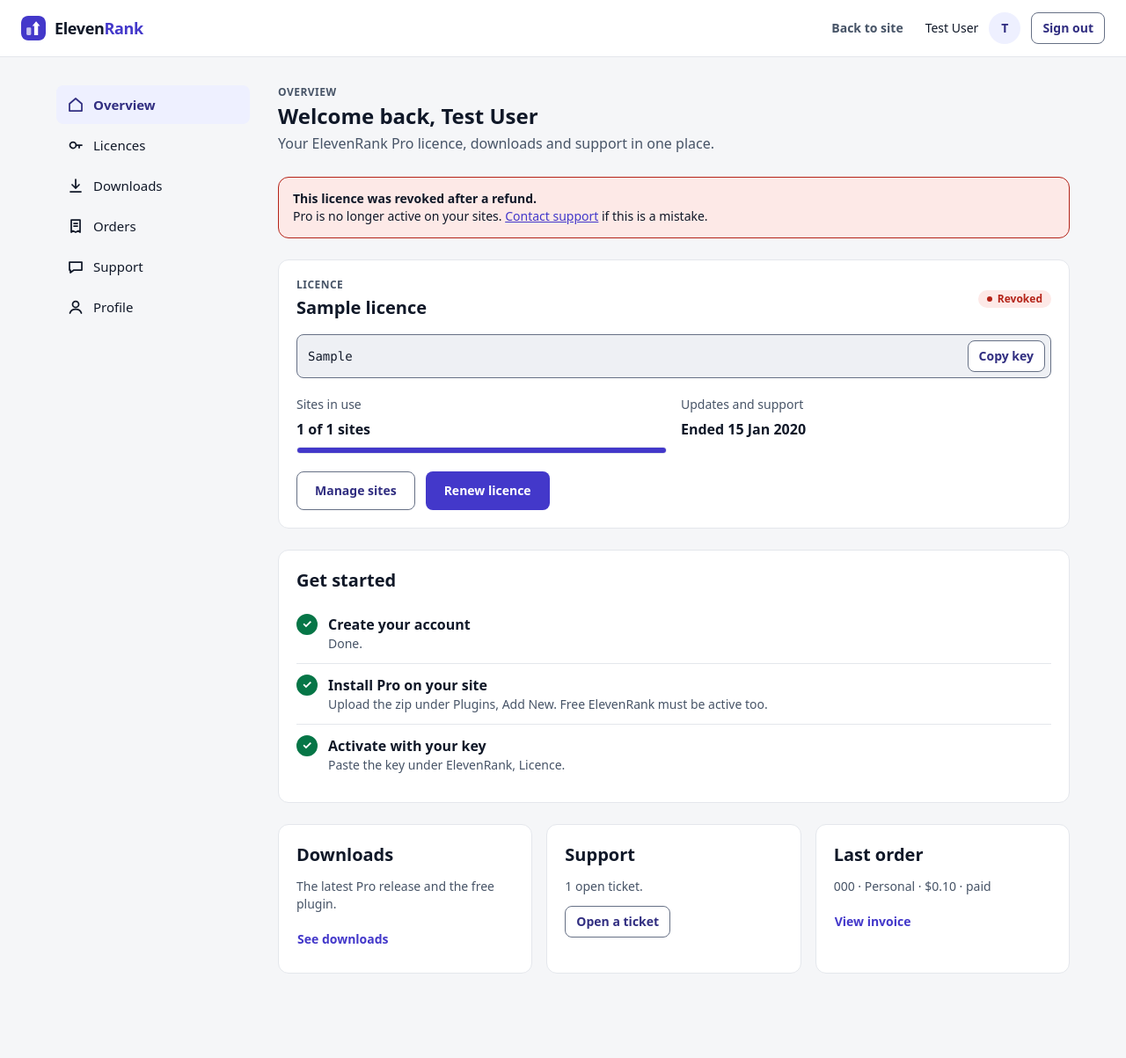
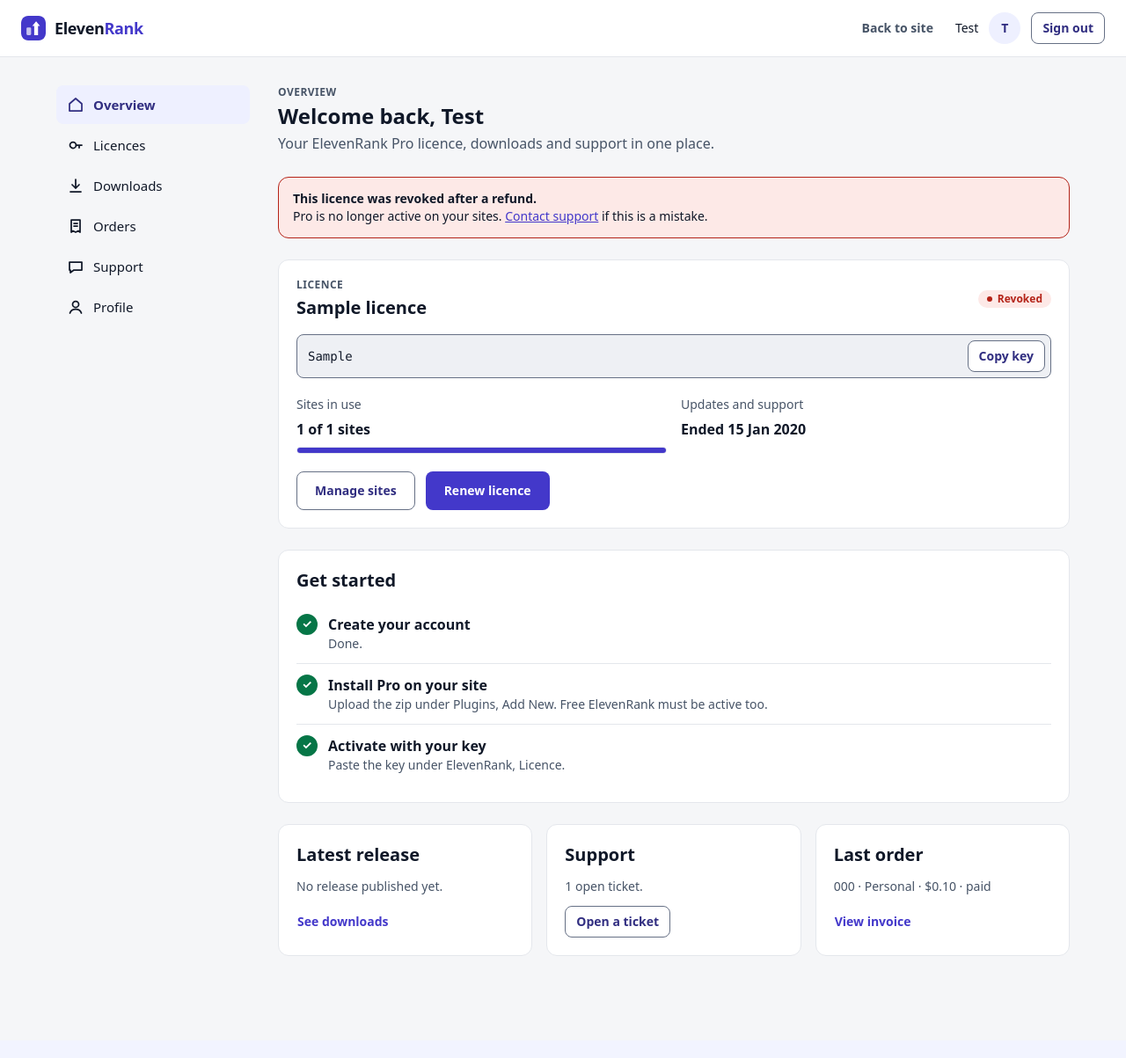
Before and after one commit to mdmejbahulalam/elevenrank, a Laravel app: page /account in a window 1280 px wide. Shown: the whole page at 88% size. After the commit the page ends 1087 px from the top, so only its background shows below. Run offline with Laravel 12, Linux system fonts and the light colour scheme; a user stored in the database is signed in; data comes from the database, SQL or seed files in the repository; tables that the repository leaves empty hold one stand-in row (values such as "Sample post").

Commit message:
Account overview: first name, plan title, release card, versioned download button
Co-Authored-By: Claude Sonnet 5.5 <noreply@anthropic.com>

```diff
--- a/app/Http/Controllers/Account/DashboardController.php
+++ b/app/Http/Controllers/Account/DashboardController.php
@@ -19,12 +19,13 @@ use Symfony\Component\HttpFoundation\BinaryFileResponse;
 
 class DashboardController extends Controller
 {
-    public function overview(Request $request): View
+    public function overview(Request $request, Releases $releases): View
     {
         $user = $request->user();
 
         return view('account.overview', [
-            'licences' => $user->licences()->withCount('activations')->latest('id')->get(),
+            'licences' => $user->licences()->with('plan')->withCount('activations')->latest('id')->get(),
+            'version' => $releases->currentVersion(),
             'orders' => $user->orders()->with('plan')->latest('id')->limit(3)->get(),
             'tickets' => $user->tickets()->where('status', '!=', 'closed')->count(),
             'hasSite' => $user->licences()->whereHas('activations')->exists(),
--- a/app/Models/Licence.php
+++ b/app/Models/Licence.php
@@ -12,6 +12,11 @@ class Licence extends Model
     protected function casts(): array
     {
         return ['expires' => 'datetime', 'site_limit' => 'integer'];
+    }
+
+    public function plan(): \Illuminate\Database\Eloquent\Relations\BelongsTo
+    {
+        return $this->belongsTo(Plan::class);
     }
 
     public function activations(): HasMany
--- a/resources/views/account/overview.blade.php
+++ b/resources/views/account/overview.blade.php
@@ -8,7 +8,7 @@ $revoked = $first && $first->status !== 'active';
 $pct = $first && $first->site_limit ? min(100, round($first->activations_count / $first->site_limit * 100)) : 0;
 @endphp
 <p class="a-eyebrow">Overview</p>
-<h1>Welcome back, {{ auth()->user()->name }}</h1>
+<h1>Welcome back, {{ strtok(auth()->user()->name, " ") }}</h1>
 <p class="a-sub">Your ElevenRank Pro licence, downloads and support in one place.</p>
 <div class="a-stack">
 	@if ($first && ! $hasSite && ! $revoked && ! $ended)
@@ -25,7 +25,7 @@ $pct = $first && $first->site_limit ? min(100, round($first->activations_count /
 		@foreach ($licences as $l)
 		<section class="a-card" aria-label="Licence">
 			<div class="a-between">
-				<div><p class="a-eyebrow">Licence</p><h2 style="margin:0">{{ $l->label ?: 'ElevenRank Pro' }}</h2></div>
+				<div><p class="a-eyebrow">Licence</p><h2 style="margin:0">{{ $l->label ?: (($l->plan?->name ?? "ElevenRank Pro").($l->site_limit ? ", ".$l->site_limit." ".str('site')->plural($l->site_limit) : "")) }}</h2></div>
 				@if ($l->status !== 'active')<span class="a-pill bad">Revoked</span>
 				@elseif ($l->isExpired())<span class="a-pill info">Term ended</span>
 				@elseif ($l->activations_count === 0)<span class="a-pill info">Ready to activate</span>
@@ -44,7 +44,7 @@ $pct = $first && $first->site_limit ? min(100, round($first->activations_count /
 				</div>
 			</div>
 			<div class="a-row" style="margin-top:20px">
-				@if ($l->status === 'active')<a class="a-btn primary" href="/account/downloads">Download Pro</a>@endif
+				@if ($l->status === 'active')<a class="a-btn primary" href="/account/downloads">Download Pro{{ $version ? " ".$version : "" }}</a>@endif
 				<a class="a-btn secondary" href="/account/licences">Manage sites</a>
 				@if ($l->status !== 'active' || $l->isExpired())<a class="a-btn primary" href="/pricing">Renew licence</a>@endif
 			</div>
@@ -60,7 +60,7 @@ $pct = $first && $first->site_limit ? min(100, round($first->activations_count /
 	@endif
 
 	<div class="a-grid">
-		<section class="a-card"><h2 class="a-h3">Downloads</h2><p class="a-small a-muted" style="margin:4px 0 12px">The latest Pro release and the free plugin.</p><a class="a-btn ghost sm" href="/account/downloads" style="padding-left:0">See downloads</a></section>
+		<section class="a-card"><h2 class="a-h3">Latest release</h2>@if ($version)<p class="a-small a-muted" style="margin:4px 0 12px">Pro {{ $version }}</p>@else<p class="a-small a-muted" style="margin:4px 0 12px">No release published yet.</p>@endif<a class="a-btn ghost sm" href="/account/downloads" style="padding-left:0">See downloads</a></section>
 		<section class="a-card"><h2 class="a-h3">Support</h2><p class="a-small a-muted" style="margin:4px 0 12px">{{ $tickets ? $tickets.' open '.\Illuminate\Support\Str::plural('ticket', $tickets).'.' : 'No open tickets.' }}</p><a class="a-btn secondary sm" href="/account/tickets">Open a ticket</a></section>
 		<section class="a-card">
 			<h2 class="a-h3">Last order</h2>
--- a/resources/views/layouts/account.blade.php
+++ b/resources/views/layouts/account.blade.php
@@ -11,7 +11,7 @@
 	<a class="a-brand" href="/account"><img src="/assets/mark.svg" alt="" width="28" height="28"><span>Eleven<b>Rank</b></span></a>
 	<div class="a-user">
 		<a class="a-btn ghost sm" href="/pricing" style="color:var(--muted)">Back to site</a>
-		<span class="nm">{{ auth()->user()->name }}</span>
+		<span class="nm">{{ strtok(auth()->user()->name, ' ') }}</span>
 		<span class="a-av" aria-hidden="true">{{ strtoupper(mb_substr(auth()->user()->name, 0, 1)) }}</span>
 		<form method="post" action="/account/logout">@csrf<button class="a-btn secondary sm">Sign out</button></form>
 	</div>
```
Also changed, not shown: 1 other file.
